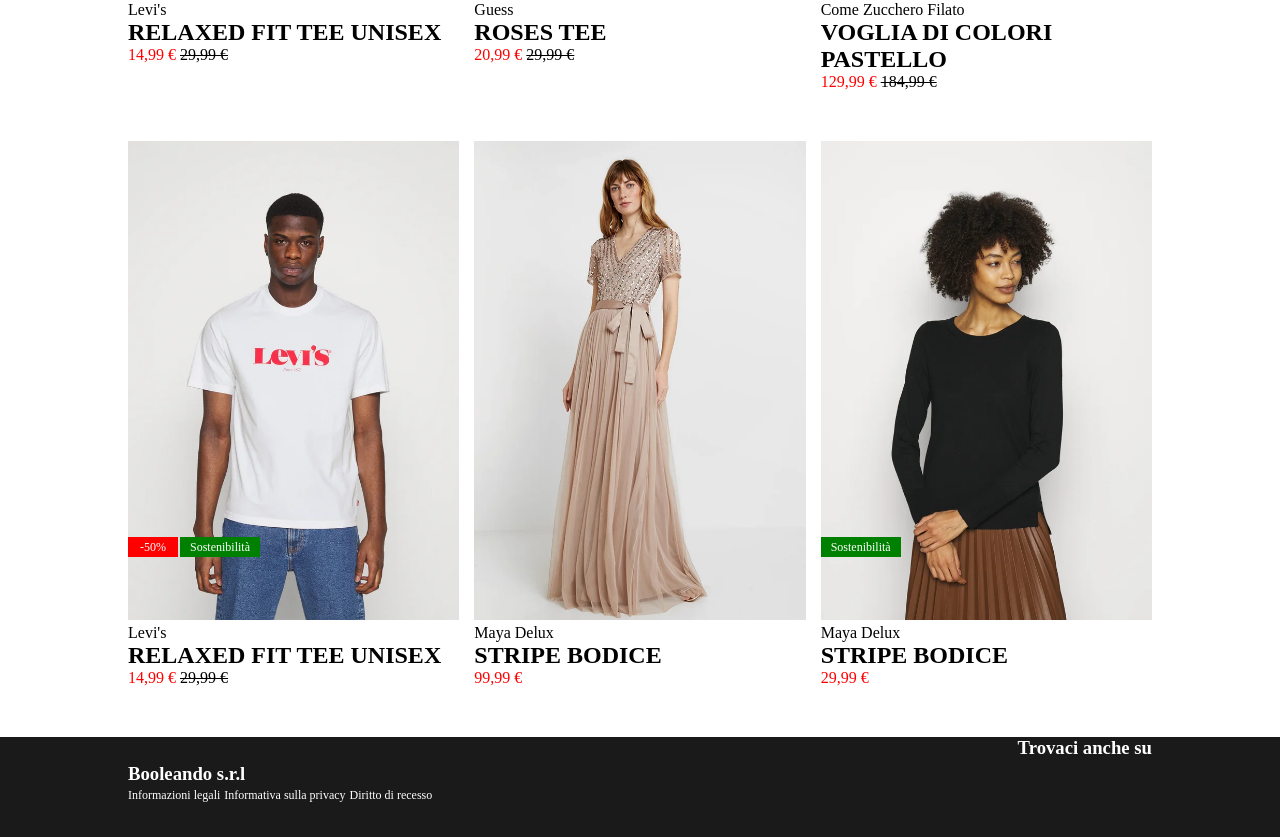
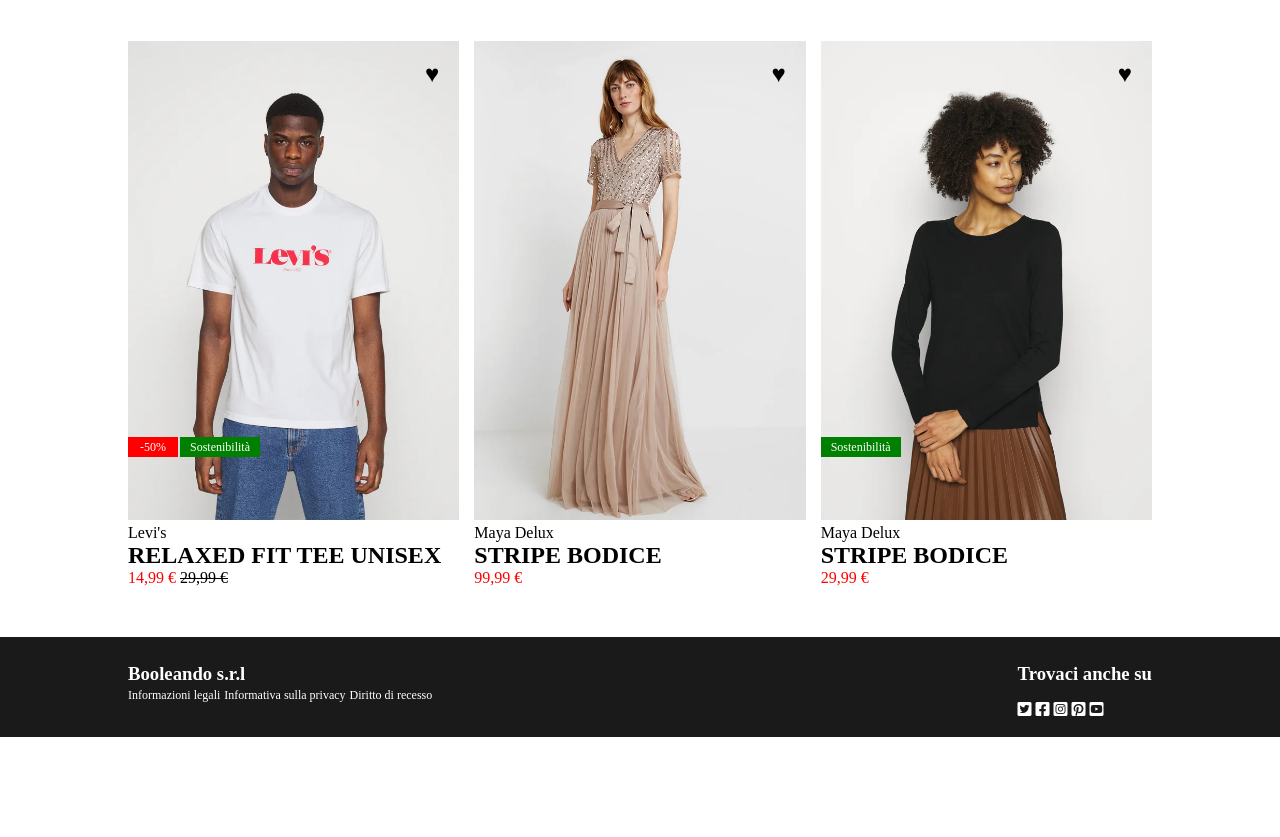
Before and after one commit to OttavioPaolini/html-css-boolando, a plain HTML site: page index.html in a window 1280 px wide. Shown: the part 681-1518 px from the top of the page. After the commit the page ends 1442 px from the top, so only its background shows below. Drawn offline with Linux system fonts and the light colour scheme.

Commit message:
fine progetto

```diff
--- a/css/style.css
+++ b/css/style.css
@@ -19,7 +19,7 @@
 }
 /* COMMON */
 .padding-t{
-    padding-top: 200px;
+    padding-top: 100px;
 }
 .row{
     margin-bottom: 50px;
@@ -76,6 +76,15 @@
 .icon{
     padding: 1em 0;
 }
+.hearth{
+    font-size: 1.5em;
+    position: absolute;
+    right: 20px;
+    top: 20px;
+}
+.hearth:hover{
+    color: red;
+}
 /* NAVIGATOR BANNER */
 nav{
     color: #E7E7E6;
@@ -110,7 +119,9 @@
 a{
     padding: 1px 0;
 }
-
+.social{
+    padding: 26px 0
+}
 
 /* HOOVER */
 .absolute{
--- a/index.html
+++ b/index.html
@@ -41,6 +41,7 @@
                     <div class="card">
                         <img class="absolute" src="img/1.webp" alt="man-model-whit-white-t-shirt">
                         <img src="img/1b.webp" alt="">
+                        <span class="hearth">&hearts;</span>
                         <div class="red-discount font-marker">-50%</div>
                         <div class="eco font-marker">Sostenibilità</div>
                         <span>Levi's</span>
@@ -52,6 +53,7 @@
                     <div class="card">
                         <img class="absolute" src="img/2.webp" alt="woman-model-with-white-decoration-t-shirt-and-skirt">
                         <img src="img/2b.webp" alt="">
+                        <span class="hearth">&hearts;</span>
                         <div class="red-discount font-marker">-30%</div>
                         <span>Guess</span>
                         <h2>ROSES TEE</h2>
@@ -62,6 +64,7 @@
                     <div class="card">
                         <img class="absolute" src="img/3 1.webp" alt="woman-model-with-green-tailleur">
                         <img src="img/3b 1.webp" alt="">
+                        <span class="hearth">&hearts;</span>
                         <div class="red-discount font-marker">-30%</div>
                         <span>Come Zucchero Filato</span>
                         <h2>VOGLIA DI COLORI PASTELLO</h2>
@@ -74,6 +77,7 @@
                     <div class="card">
                         <img class="absolute" src="img/4.webp" alt="man-model-whit-white-t-shirt">
                         <img src="img/4b.webp" alt="">
+                        <span class="hearth">&hearts;</span>
                         <div class="red-discount font-marker">-50%</div>
                         <div class="eco font-marker">Sostenibilità</div>
                         <span>Levi's</span>
@@ -85,6 +89,7 @@
                     <div class="card">
                         <img class="absolute" src="img/5.webp" alt="woman-model-with-white-decoration-t-shirt-and-skirt">
                         <img src="img/5b.webp" alt="">
+                        <span class="hearth">&hearts;</span>
                         <span>Maya Delux</span>
                         <h2>STRIPE BODICE</h2>
                         <span class="red-font">99,99 &euro;</span>
@@ -94,6 +99,7 @@
                     <div class="card">
                         <img class="absolute" src="img/6.webp" alt="woman-model-with-white-decoration-t-shirt-and-skirt">
                         <img src="img/6b.webp" alt="">
+                        <span class="hearth">&hearts;</span>
                         <div id="test" class="eco font-marker">Sostenibilità</div>
                         <span>Maya Delux</span>
                         <h2>STRIPE BODICE</h2>
@@ -115,6 +121,13 @@
                 </div>
                 <div class="social">
                     <h3>Trovaci anche su</h3>
+                    <div class="icon">
+                        <i class="fa-brands fa-square-twitter"></i>
+                        <i class="fa-brands fa-square-facebook"></i>
+                        <i class="fa-brands fa-square-instagram"></i>
+                        <i class="fa-brands fa-square-pinterest"></i>
+                        <i class="fa-brands fa-square-youtube"></i>
+                    </div>
                 </div>
             </div>
         </section>
```
